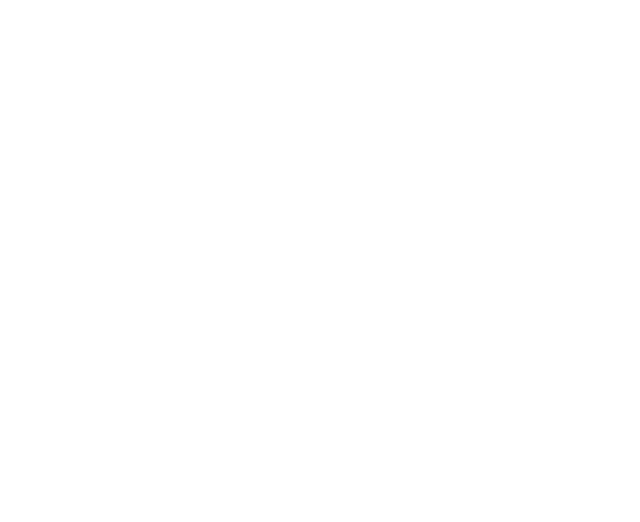
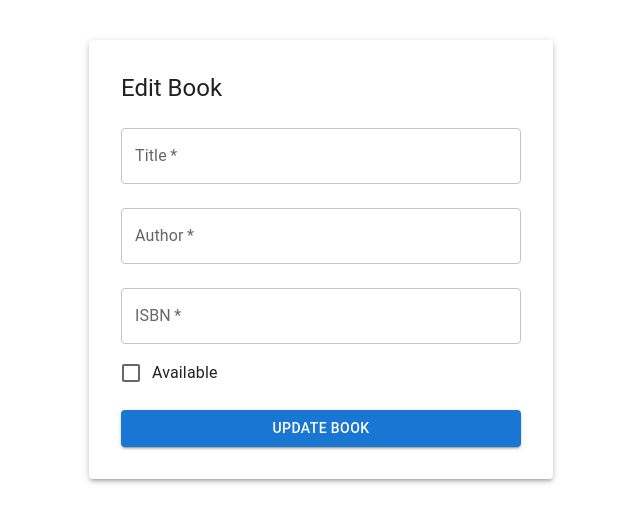
Before and after one commit to MuhammadNomanLatif/librarymanagementsystem, a React (Vite) app in the folder frontend/: page /editbook/1 in a window 1280 px wide. Before the commit this address had no page. Shown: the top 522 px of the page, without its empty margins (319-959 px from the left). Built offline with nearby package versions, Linux system fonts and the light colour scheme; no server answers.

Commit message:
create for for add book and eidt book

```diff
--- a/frontend/src/App.jsx
+++ b/frontend/src/App.jsx
@@ -4,7 +4,8 @@
 import Login from "./components/Login";
 import BookManager from "./components/BookManager";
 import BookCard from "./components/BookCard";
-
+import AddBook from "./components/booksCrud/AddBook";
+import EditBook from "./components/booksCrud/EditBook";
 function App() {
   return (
     <Router>
@@ -16,6 +17,8 @@
         <Route path="/signup" element={<Signup />} />
         <Route path="/admin/dashboard" element={<BookManager />} />
         <Route path="/user/dashboard" element={<BookCard />} />
+        <Route path="/addbook" element={<AddBook />} />
+        <Route path="/editbook/:id" element={<EditBook />} />
       </Routes>
     </Router>
   );
--- a/frontend/src/components/BookManager.jsx
+++ b/frontend/src/components/BookManager.jsx
@@ -60,19 +60,21 @@
 const BookManager = () => {
   const [page, setPage] = useState(0);
   const [rowsPerPage, setRowsPerPage] = useState(10);
-  // const [rows, setRows] = useState([]);
-  // useEffect(() => {
-  //   const fetchBooks = async () => {
-  //     try {
-  //       const res = await api.get("/books"); // or /api/books
-  //       setRows(res.data); // Adjust this based on your backend response
-  //     } catch (err) {
-  //       console.error("Failed to fetch books:", err);
-  //     }
-  //   };
+  const [rowss, setRowss] = useState([]);
+  useEffect(() => {
+    const fetchBooks = async () => {
+      try {
+        const res = await api.get("/books"); // or /api/books
+        console.log(res);
+        setRowss(res.data); // Adjust this based on your backend response
+      } catch (err) {
+        console.error("Failed to fetch books:", err);
+      }
+    };
 
-  //   fetchBooks();
-  // }, []);
+    fetchBooks();
+    console.log(rowss);
+  }, []);
 
   const handleChangePage = (event, newPage) => {
     setPage(newPage);
--- a/frontend/src/components/ButtonAppBar.jsx
+++ b/frontend/src/components/ButtonAppBar.jsx
@@ -6,6 +6,7 @@
 import Button from "@mui/material/Button";
 import IconButton from "@mui/material/IconButton";
 import MenuIcon from "@mui/icons-material/Menu";
+import AddBook from "./booksCrud/AddBook";
 import api from "../utils/axiosInstance";
 import { useNavigate } from "react-router-dom";
 export default function ButtonAppBar() {
@@ -18,7 +19,12 @@
       console.error(error);
     }
   };
-
+  const goToAddBook = () => {
+    navigate("/AddBook");
+  };
+  const goToEditBook = () => {
+    navigate(`/editbook/${id}`);
+  };
   return (
     <Box className="headerSetting" sx={{ flexGrow: 1 }}>
       <AppBar position="static">
@@ -38,6 +44,12 @@
           <Button onClick={handleLogout} color="inherit">
             LogOut
           </Button>
+          <Button onClick={goToAddBook} color="inherit">
+            Add Book
+          </Button>
+          <Button onClick={goToEditBook} color="inherit">
+            Edit Book
+          </Button>
         </Toolbar>
       </AppBar>
     </Box>
--- /dev/null
+++ b/frontend/src/components/booksCrud/AddBook.jsx
@@ -0,0 +1,98 @@
+import React, { useState } from "react";
+import {
+  TextField,
+  Checkbox,
+  FormControlLabel,
+  Button,
+  Box,
+  Typography,
+  Paper,
+} from "@mui/material";
+import api from "../../utils/axiosInstance";
+
+const AddBook = () => {
+  const [formData, setFormData] = useState({
+    title: "",
+    author: "",
+    isbn: "",
+    available: false,
+  });
+
+  const handleChange = (e) => {
+    const { name, value, type, checked } = e.target;
+    setFormData((prev) => ({
+      ...prev,
+      [name]: type === "checkbox" ? checked : value,
+    }));
+  };
+
+  const handleSubmit = async (e) => {
+    e.preventDefault();
+
+    try {
+      console.log(formData);
+      const res = await api.post("/addbook", formData, {
+        withCredentials: true,
+      });
+      alert("Book added successfully!");
+      console.log(res.data);
+    } catch (err) {
+      console.error(err);
+      alert("Failed to add book");
+    }
+  };
+
+  return (
+    <Paper elevation={3} sx={{ maxWidth: 400, p: 4, m: "auto", mt: 5 }}>
+      <Typography variant="h5" gutterBottom>
+        Add Book
+      </Typography>
+      <form onSubmit={handleSubmit}>
+        <TextField
+          label="Title"
+          name="title"
+          fullWidth
+          value={formData.title}
+          onChange={handleChange}
+          margin="normal"
+          required
+        />
+        <TextField
+          label="Author"
+          name="author"
+          fullWidth
+          value={formData.author}
+          onChange={handleChange}
+          margin="normal"
+          required
+        />
+        <TextField
+          label="ISBN"
+          name="isbn"
+          fullWidth
+          value={formData.isbn}
+          onChange={handleChange}
+          margin="normal"
+          required
+        />
+        <FormControlLabel
+          control={
+            <Checkbox
+              name="available"
+              checked={formData.available}
+              onChange={handleChange}
+            />
+          }
+          label="Available"
+        />
+        <Box mt={2}>
+          <Button type="submit" variant="contained" fullWidth>
+            Add Book
+          </Button>
+        </Box>
+      </form>
+    </Paper>
+  );
+};
+
+export default AddBook;
--- /dev/null
+++ b/frontend/src/components/booksCrud/EditBook.jsx
@@ -0,0 +1,122 @@
+import { useState, useEffect } from "react";
+import { useParams, useNavigate } from "react-router-dom";
+import {
+  TextField,
+  Checkbox,
+  FormControlLabel,
+  Button,
+  Box,
+  Typography,
+  Paper,
+} from "@mui/material";
+import api from "../../utils/axiosInstance";
+
+const EditBook = () => {
+  const { id } = useParams(); // ← This gives you the book ID
+  console.log("Editing book ID:", id);
+  const navigate = useNavigate();
+
+  const [formData, setFormData] = useState({
+    title: "",
+    author: "",
+    isbn: "",
+    available: false,
+  });
+
+  const [loading, setLoading] = useState(true);
+
+  // Fetch existing book data
+  useEffect(() => {
+    const fetchBook = async () => {
+      try {
+        const res = await api.get(`/addBook/${id}`, {
+          withCredentials: true,
+        });
+        setFormData(res.data.book);
+        setLoading(false);
+      } catch (err) {
+        console.error("Failed to load book", err);
+        setLoading(false);
+      }
+    };
+    fetchBook();
+  }, [id]);
+
+  const handleChange = (e) => {
+    const { name, value, type, checked } = e.target;
+    setFormData((prev) => ({
+      ...prev,
+      [name]: type === "checkbox" ? checked : value,
+    }));
+  };
+
+  const handleSubmit = async (e) => {
+    e.preventDefault();
+    try {
+      await api.put(`/books/${id}`, formData, {
+        withCredentials: true,
+      });
+      alert("Book updated successfully!");
+      navigate("/admin/books"); // or wherever you list books
+    } catch (err) {
+      console.error(err);
+      alert("Failed to update book");
+    }
+  };
+
+  if (loading) return <Typography textAlign="center">Loading...</Typography>;
+
+  return (
+    <Paper elevation={3} sx={{ maxWidth: 400, p: 4, m: "auto", mt: 5 }}>
+      <Typography variant="h5" gutterBottom>
+        Edit Book
+      </Typography>
+      <form onSubmit={handleSubmit}>
+        <TextField
+          label="Title"
+          name="title"
+          fullWidth
+          value={formData.title}
+          onChange={handleChange}
+          margin="normal"
+          required
+        />
+        <TextField
+          label="Author"
+          name="author"
+          fullWidth
+          value={formData.author}
+          onChange={handleChange}
+          margin="normal"
+          required
+        />
+        <TextField
+          label="ISBN"
+          name="isbn"
+          fullWidth
+          value={formData.isbn}
+          onChange={handleChange}
+          margin="normal"
+          required
+        />
+        <FormControlLabel
+          control={
+            <Checkbox
+              name="available"
+              checked={formData.available}
+              onChange={handleChange}
+            />
+          }
+          label="Available"
+        />
+        <Box mt={2}>
+          <Button type="submit" variant="contained" fullWidth>
+            Update Book
+          </Button>
+        </Box>
+      </form>
+    </Paper>
+  );
+};
+
+export default EditBook;
```
Also changed, not shown: 2 other files (tests, documents, lock files or other folders).
